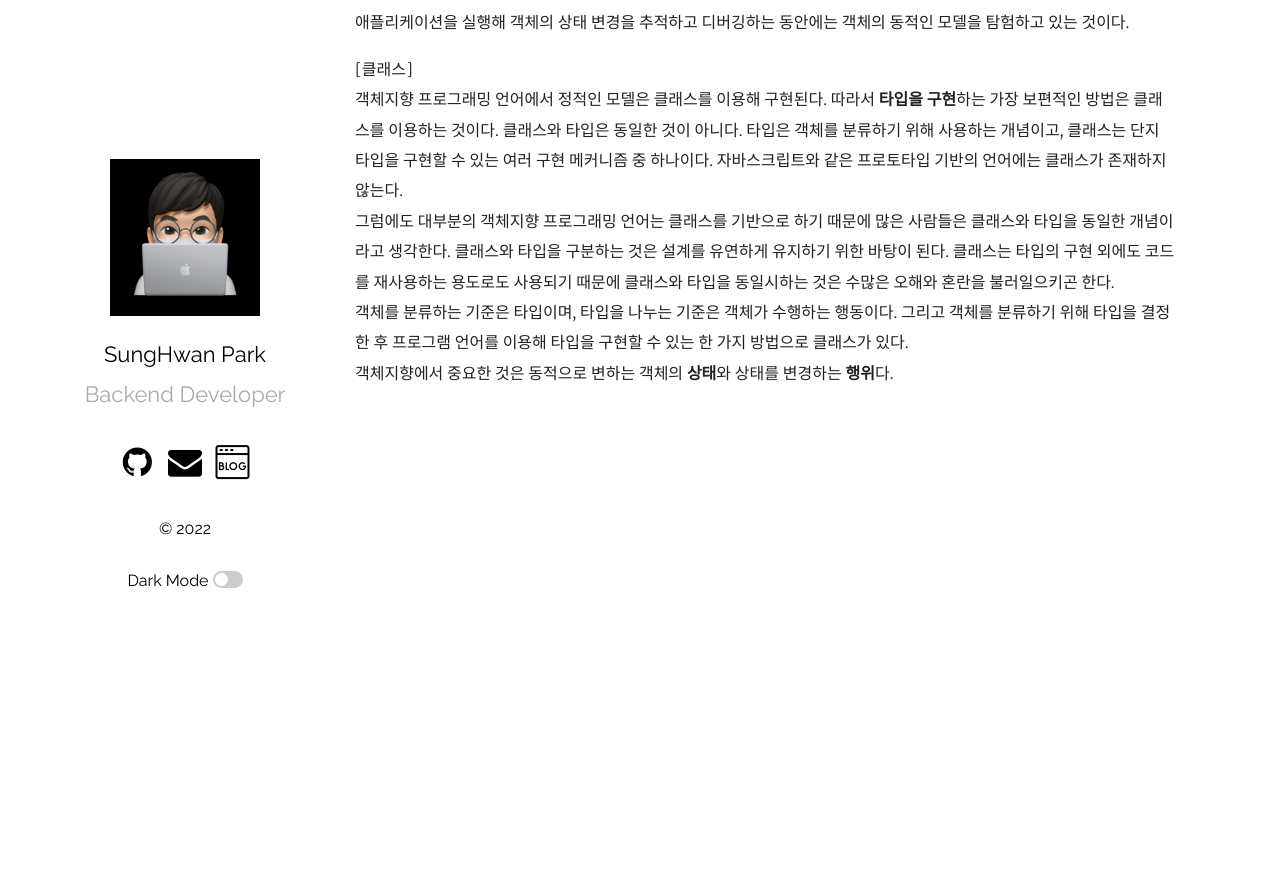
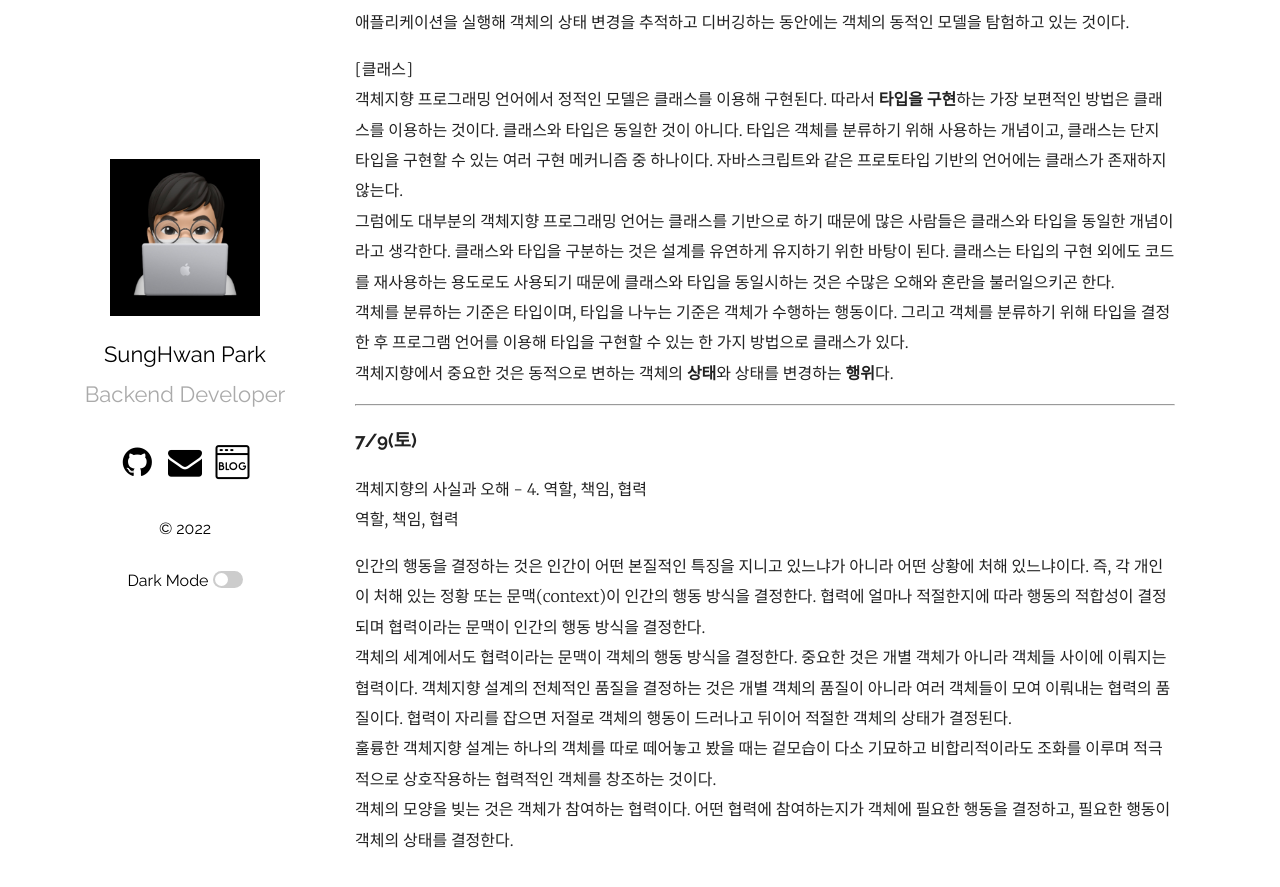
Before and after one commit to park0219/park0219.github.io, a Jekyll site: the page built from _posts/2022-07-01-7월TIL.markdown, in a window 1280 px wide and 900 px high, scrolled down 8055 px. Shown: the top 887 px of the window. Built offline with Jekyll 4.4.1, drawn with Linux system fonts in a browser that asks for light colours; comment, search, counter and statistics services are not loaded.

Commit message:
feat: 2022-07-09 TIL 추가

```diff
--- a/_posts/2022-07-01-7월TIL.markdown
+++ b/_posts/2022-07-01-7월TIL.markdown
@@ -188,3 +188,15 @@ categories: 202207 TIL
 그럼에도 대부분의 객체지향 프로그래밍 언어는 클래스를 기반으로 하기 때문에 많은 사람들은 클래스와 타입을 동일한 개념이라고 생각한다. 클래스와 타입을 구분하는 것은 설계를 유연하게 유지하기 위한 바탕이 된다. 클래스는 타입의 구현 외에도 코드를 재사용하는 용도로도 사용되기 때문에 클래스와 타입을 동일시하는 것은 수많은 오해와 혼란을 불러일으키곤 한다.
 객체를 분류하는 기준은 타입이며, 타입을 나누는 기준은 객체가 수행하는 행동이다. 그리고 객체를 분류하기 위해 타입을 결정한 후 프로그램 언어를 이용해 타입을 구현할 수 있는 한 가지 방법으로 클래스가 있다.
 객체지향에서 중요한 것은 동적으로 변하는 객체의 **상태**와 상태를 변경하는 **행위**다.
+
+---
+
+### 7/9(토)
+
+객체지향의 사실과 오해 - 4. 역할, 책임, 협력
+역할, 책임, 협력
+
+인간의 행동을 결정하는 것은 인간이 어떤 본질적인 특징을 지니고 있느냐가 아니라 어떤 상황에 처해 있느냐이다. 즉, 각 개인이 처해 있는 정황 또는 문맥(context)이 인간의 행동 방식을 결정한다. 협력에 얼마나 적절한지에 따라 행동의 적합성이 결정되며 협력이라는 문맥이 인간의 행동 방식을 결정한다.
+객체의 세계에서도 협력이라는 문맥이 객체의 행동 방식을 결정한다. 중요한 것은 개별 객체가 아니라 객체들 사이에 이뤄지는 협력이다. 객체지향 설계의 전체적인 품질을 결정하는 것은 개별 객체의 품질이 아니라 여러 객체들이 모여 이뤄내는 협력의 품질이다. 협력이 자리를 잡으면 저절로 객체의 행동이 드러나고 뒤이어 적절한 객체의 상태가 결정된다.
+훌륭한 객체지향 설계는 하나의 객체를 따로 떼어놓고 봤을 때는 겉모습이 다소 기묘하고 비합리적이라도 조화를 이루며 적극적으로 상호작용하는 협력적인 객체를 창조하는 것이다.
+객체의 모양을 빚는 것은 객체가 참여하는 협력이다. 어떤 협력에 참여하는지가 객체에 필요한 행동을 결정하고, 필요한 행동이 객체의 상태를 결정한다.
```
